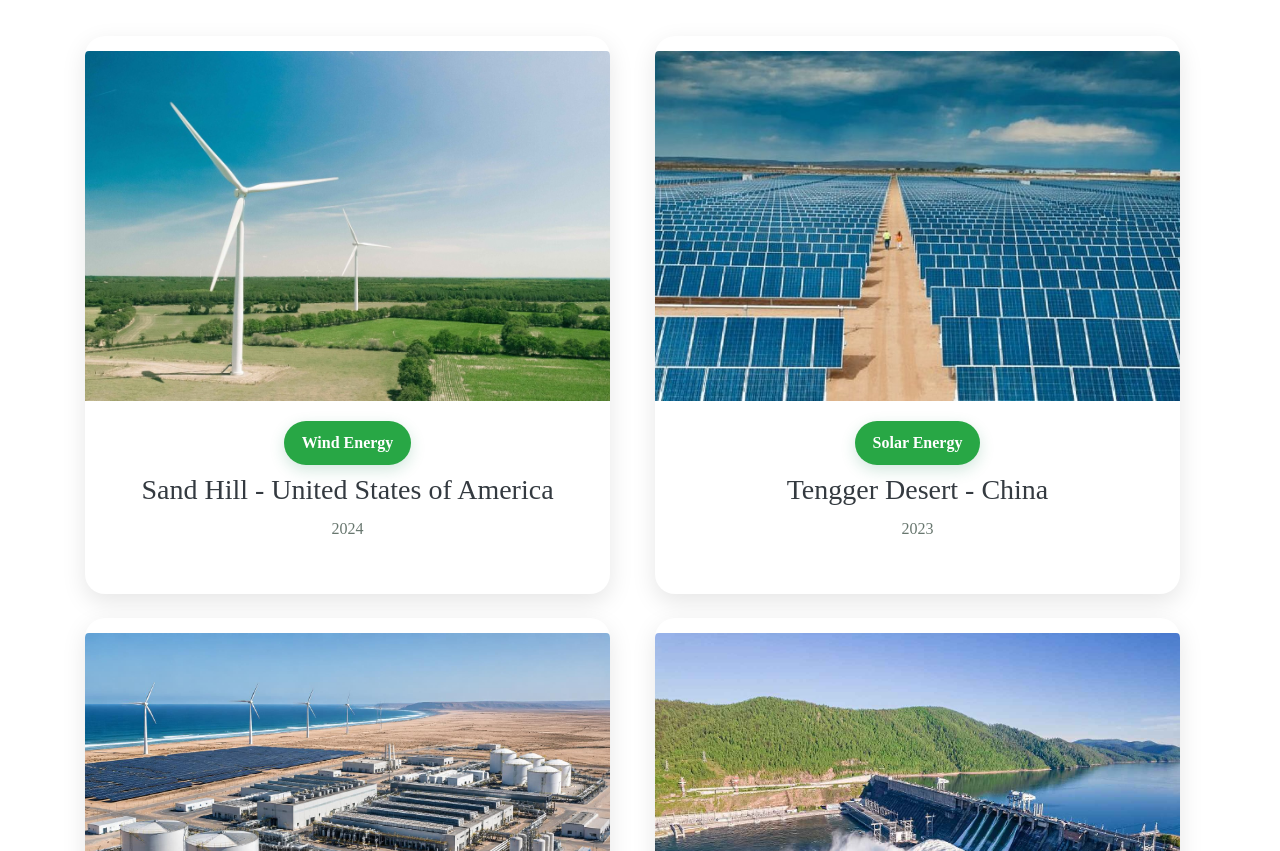
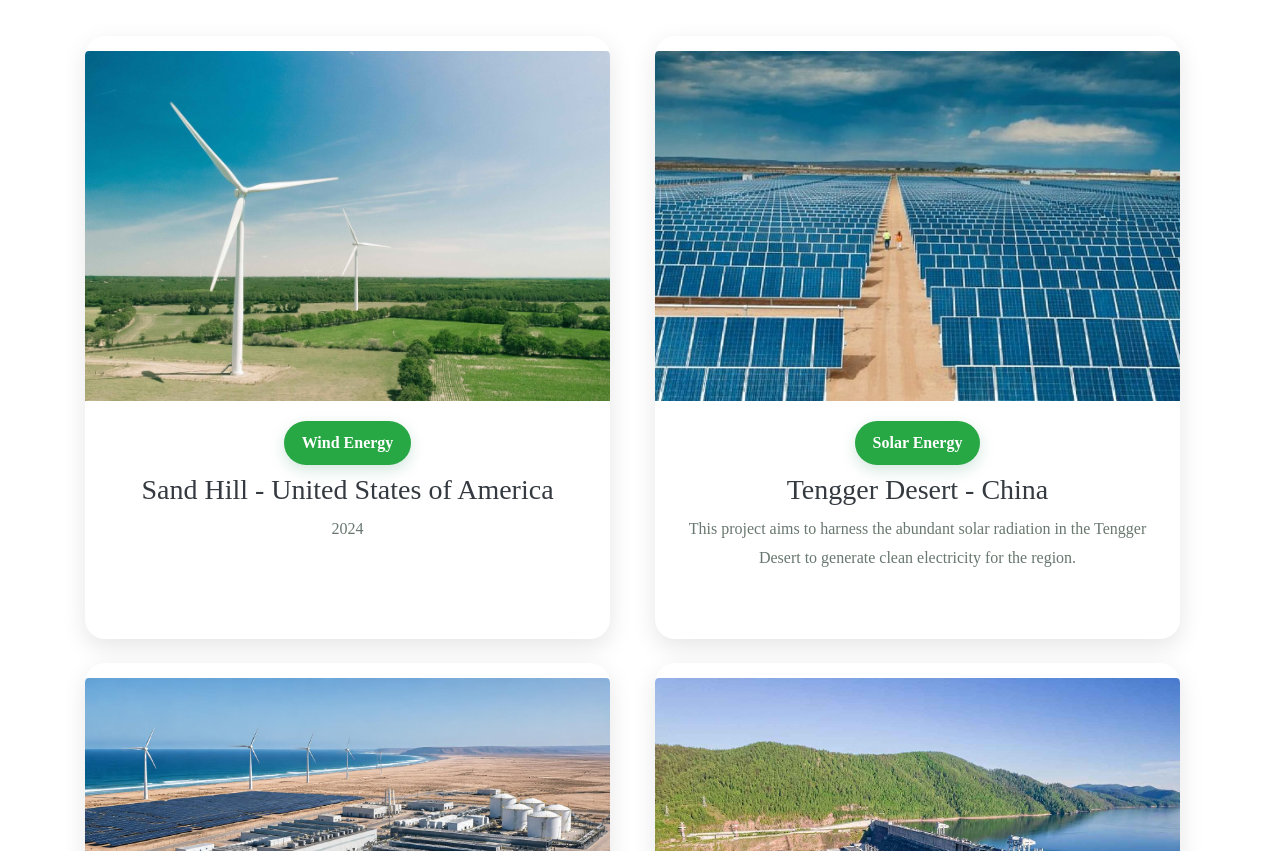
Before and after one commit to Aelkoulali/New-Energy, a plain HTML site: page projects.html in a window 1280 px wide. Shown: the part 249-1100 px from the top of the page. Drawn offline with nearby package versions, Linux system fonts and the light colour scheme.

Commit message:
fix: update project description for clarity in projects section

```diff
--- a/projects.html
+++ b/projects.html
@@ -90,8 +90,7 @@
                     Tengger Desert - China
                   </a>
                 </h3>
-
-                <p class="mb-0">2023</p>
+                <p>This project aims to harness the abundant solar radiation in the Tengger Desert to generate clean electricity for the region.</p>
               </div>
             </div>
           </div>
```
